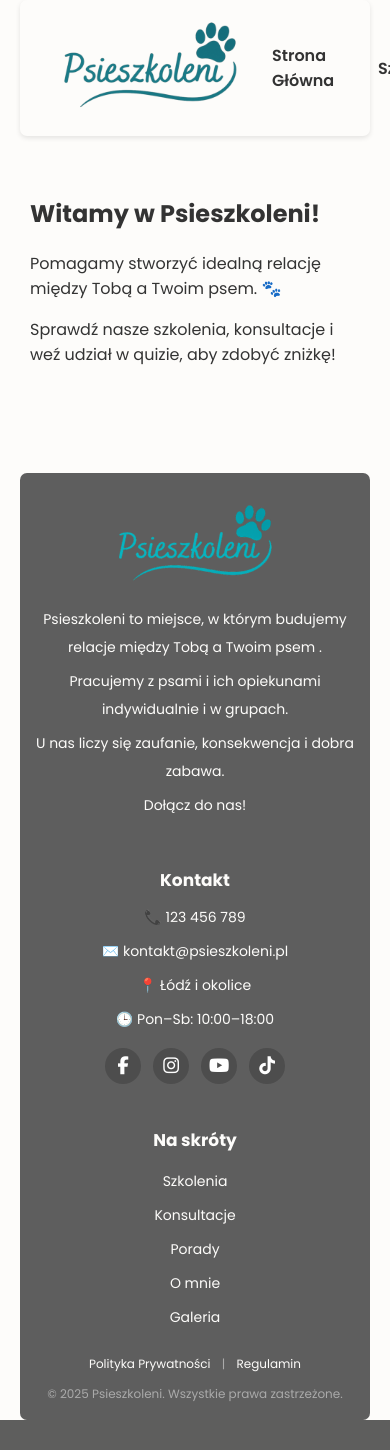
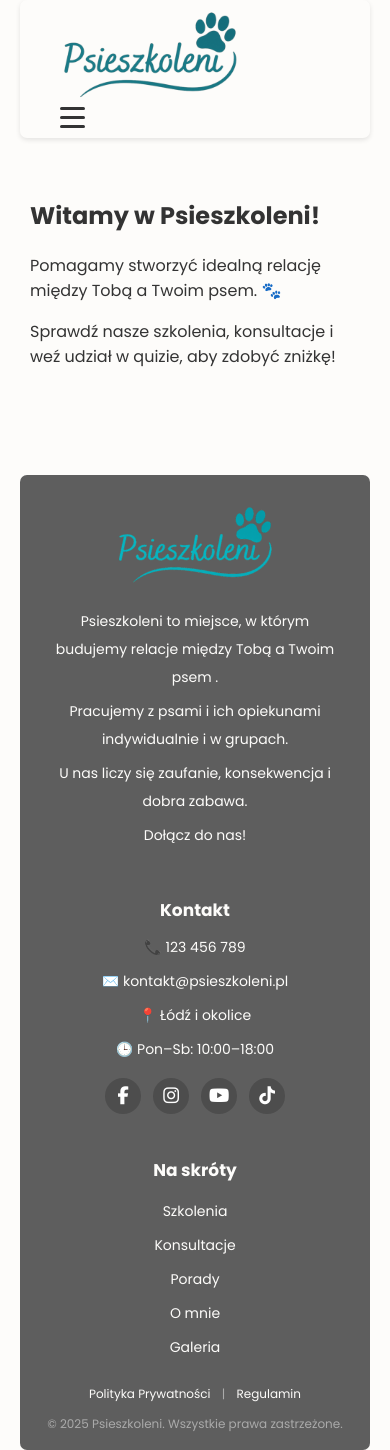
Before and after one commit to czekaj-no/psieszkoleni, a Django app: page /quiz/ in a window 390 px wide; the page is wider, and only the part inside the window is pictured. Before the commit the page ends 1420 px from the top of that part, so only its background shows below. Run offline with Django 5.2, Linux system fonts and the light colour scheme.

Commit message:
responsywność - zmiany

```diff
--- a/myapp/templates/base.html
+++ b/myapp/templates/base.html
@@ -2,6 +2,8 @@
 <html lang="pl">
 <head>
     <meta charset="UTF-8">
+    <meta name="viewport" content="width=device-width, initial-scale=1.0">
+
     <title>{% block title %}Psieszkoleni{% endblock %}</title>
 
     <!-- Ładowanie pliku CSS -->
@@ -32,6 +34,13 @@
 
             </ul>
         </nav>
+        <!-- Hamburger menu -->
+<div class="hamburger" onclick="toggleMenu()">
+    <span></span>
+    <span></span>
+    <span></span>
+</div>
+
     </header>
   <main>
 
--- a/static/css/style.css
+++ b/static/css/style.css
@@ -1302,3 +1302,157 @@ footer {
 .blog-card-readmore:hover {
     text-decoration: underline;
 }
+
+/* Tablety (maks. 1024px) */
+@media (max-width: 1024px) {
+  header {
+    flex-direction: column;
+    align-items: flex-start;
+  }
+
+  .menu ul {
+    flex-direction: column;
+    gap: 10px;
+    margin-top: 15px;
+  }
+
+  .hero-content {
+    flex-direction: column;
+    align-items: center;
+    text-align: center;
+  }
+
+  .benefit-cards,
+  .steps,
+  .trainings-list,
+  .testimonials-track,
+  .footer-columns {
+    flex-direction: column;
+    align-items: center;
+  }
+
+  .about-wrapper {
+    flex-direction: column;
+    gap: 30px;
+  }
+
+  .carousel-item {
+    flex: 0 0 80%;
+  }
+}
+
+/* Telefony (maks. 1024) */
+@media (max-width: 1024px) {
+  .hero-text h1 {
+    font-size: 2rem;
+  }
+
+  .hero-text p {
+    font-size: 1rem;
+  }
+
+  .hero-buttons {
+    flex-direction: column;
+    gap: 10px;
+  }
+
+  .benefit-card,
+  .step,
+  .training-item,
+  .footer-col {
+    max-width: 90%;
+  }
+
+  .contact-wrapper {
+    flex-direction: column;
+  }
+
+  .about-text p {
+    font-size: 16px;
+  }
+
+  .carousel-item {
+    flex: 0 0 100%;
+  }
+
+  .gallery-grid {
+    grid-template-columns: 1fr;
+  }
+
+  .calendar-grid {
+    grid-template-columns: repeat(4, 1fr);
+  }
+}
+
+/* Hamburger - ukryty na desktopie */
+.hamburger {
+  display: none;
+  flex-direction: column;
+  cursor: pointer;
+  gap: 6px;
+}
+
+.hamburger span {
+  width: 25px;
+  height: 3px;
+  background-color: #333;
+  border-radius: 2px;
+}
+
+/* Mobilne menu */
+@media (max-width: 1024px) {
+  .menu ul {
+    display: none;
+    flex-direction: column;
+    background-color: #fdfcfa;
+    position: absolute;
+    top: 100px;
+    left: 0;
+    width: 100%;
+    padding: 20px 0;
+    box-shadow: 0 4px 8px rgba(0,0,0,0.1);
+    z-index: 999;
+  }
+
+  .menu ul.open {
+    display: flex;
+  }
+
+  .hamburger {
+    display: flex;
+  }
+
+  header {
+    flex-direction: column;
+    align-items: flex-start;
+  }
+}
+ /* Zakres od 1025px do 1360px — tablety poziomo / małe laptopy */
+@media (min-width: 1025px) and (max-width: 1360px) {
+  header {
+    flex-wrap: wrap;
+    justify-content: space-between;
+    padding: 10px 20px;
+  }
+
+  .menu ul {
+    flex-wrap: wrap;
+    gap: 12px;
+    justify-content: center;
+  }
+
+  .menu ul li {
+    margin-left: 10px;
+    font-size: 0.9rem;
+  }
+
+  .menu ul li a.cta-button {
+    padding: 8px 16px;
+    font-size: 14px;
+  }
+
+  .menu ul li:last-child {
+    margin-left: auto;
+    margin-right: 0;
+  }
+}
--- a/static/js/main.js
+++ b/static/js/main.js
@@ -189,3 +189,8 @@ document.addEventListener('DOMContentLoaded', function () {
     autoplayVideos: false
   });
 });
+
+function toggleMenu() {
+  const menu = document.querySelector('.menu ul');
+  menu.classList.toggle('open');
+}
```
